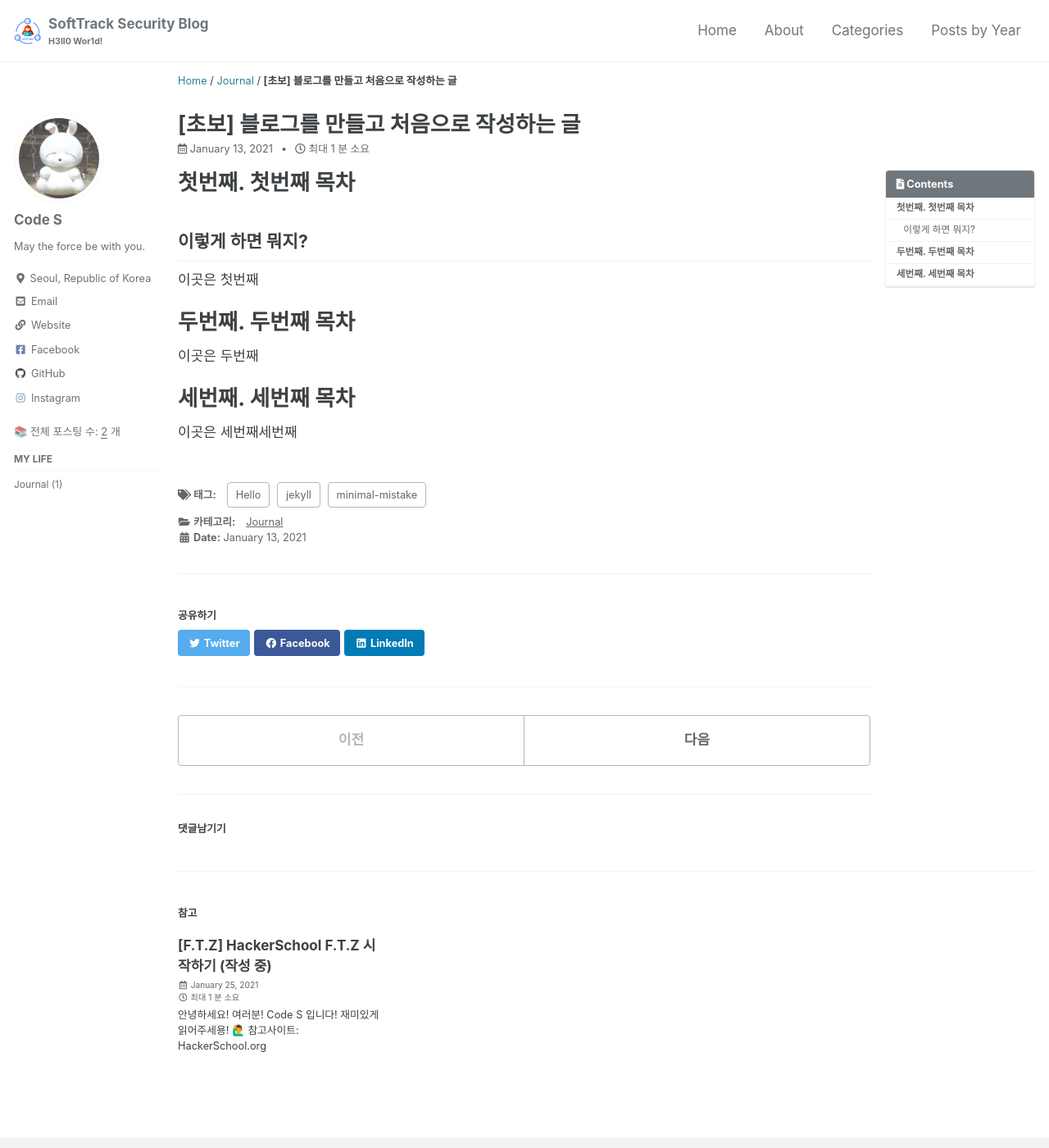
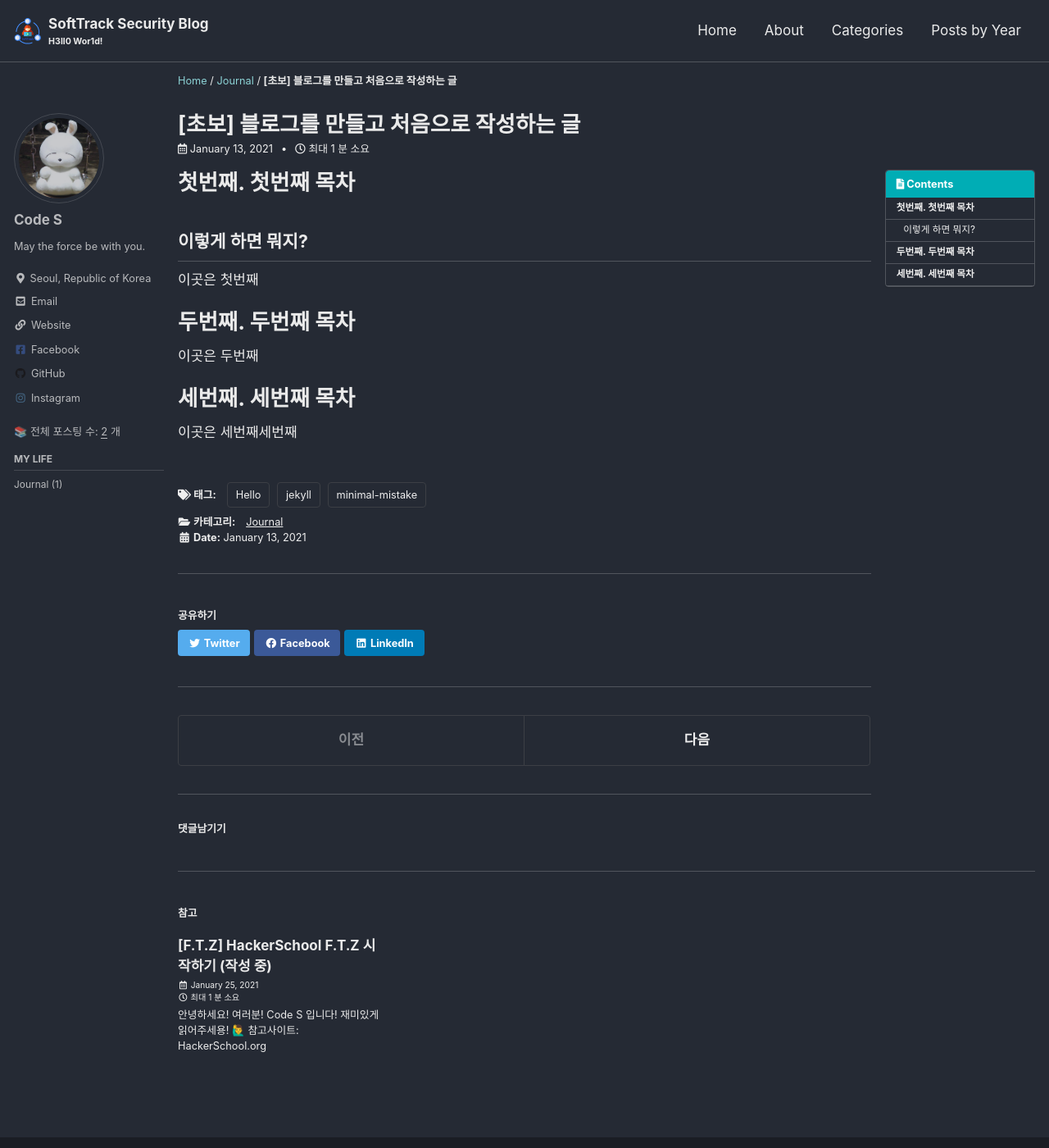
Before and after one commit to AlchemicSH/AlchemicSH.github.io, a Jekyll site: the page built from _posts/My_life/Journal/2021-01-13-first-post.md, in a window 1280 px wide and 1400 px high. Shown: the whole window at 82% size. Built offline with Jekyll 4.4.1, drawn with Linux system fonts in a browser that asks for light colours; cached includes are drawn as plain includes; some web fonts are replaced.

Commit message:
Update _config.yml

```diff
--- a/_config.yml
+++ b/_config.yml
@@ -12,7 +12,7 @@
 
 # theme                  : "minimal-mistakes-jekyll"
 # remote_theme           : "mmistakes/minimal-mistakes"
-minimal_mistakes_skin    : "default" # "default", "air", "aqua", "contrast", "dark", "dirt", "neon", "mint", "plum", "sunrise"
+minimal_mistakes_skin    : "dark" # "default", "air", "aqua", "contrast", "dark", "dirt", "neon", "mint", "plum", "sunrise"
 
 # Site Settings
 locale                   : "ko-KR"
@@ -39,7 +39,7 @@ comments:
     # https://developers.facebook.com/docs/plugins/comments
     appid                : 826881347870004
     num_posts            : 5 # 5 (default)
-    colorscheme          : "light" # "light" (default), "dark"
+    colorscheme          : "dark" # "light" (default), "dark"
   utterances:
     theme                : # "github-light" (default), "github-dark"
     issue_term           : # "pathname" (default)
```
